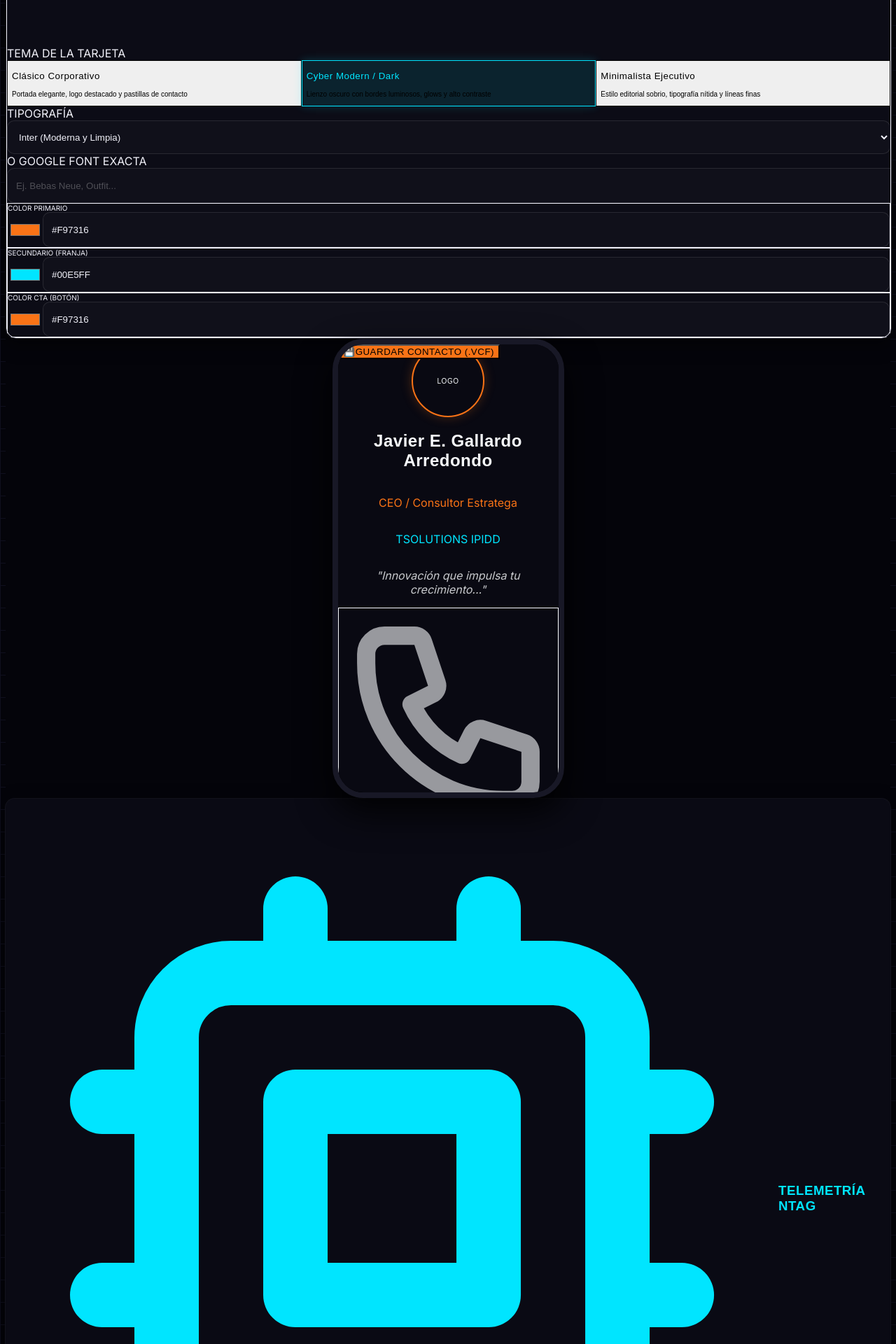
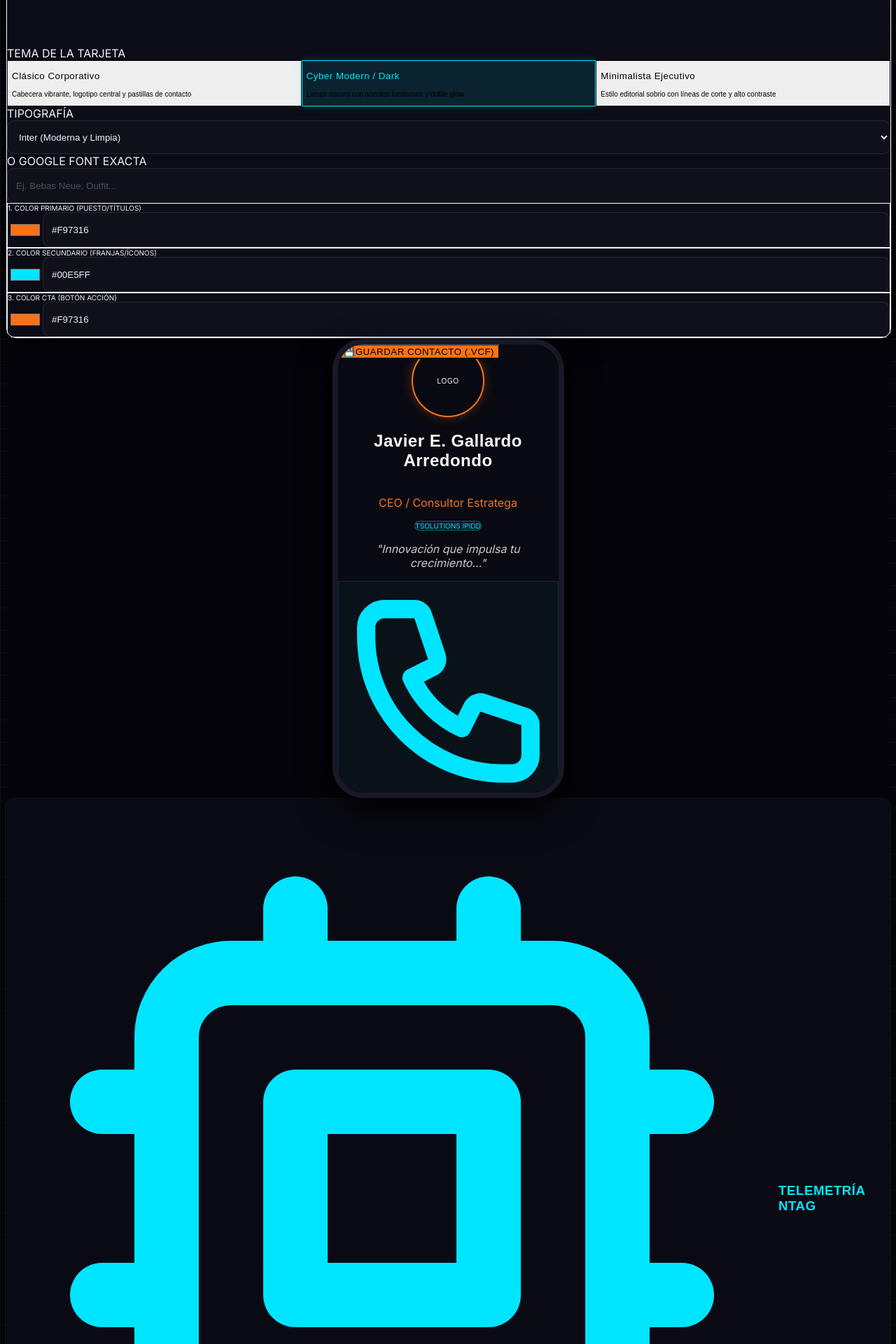
Before and after one commit to whoiselgallo/NFCvCards, a Next.js app: page / in a window 1280 px wide. Shown: the part 4540-6460 px from the top of the page at 70% size. Built offline with nearby package versions, Linux system fonts and the light colour scheme; a web font is replaced by a local one.

Commit message:
feat: prominently apply colorSecundario across phone badges, stripes, icons, and buttons

```diff
--- a/app/page.jsx
+++ b/app/page.jsx
@@ -8,29 +8,26 @@ const THEMES = {
   classic: {
     id: 'classic',
     name: 'Clásico Corporativo',
-    desc: 'Portada elegante, logo destacado y pastillas de contacto',
+    desc: 'Cabecera vibrante, logotipo central y pastillas de contacto',
     bgColor: '#ffffff',
     textColor: '#1e293b',
-    subTextColor: '#64748b',
-    cardBg: '#f8fafc'
+    subTextColor: '#64748b'
   },
   modern: {
     id: 'modern',
     name: 'Cyber Modern / Dark',
-    desc: 'Lienzo oscuro con bordes luminosos, glows y alto contraste',
+    desc: 'Lienzo oscuro con acentos luminosos y doble glow',
     bgColor: '#090912',
     textColor: '#f8fafc',
-    subTextColor: '#94a3b8',
-    cardBg: '#12121f'
+    subTextColor: '#94a3b8'
   },
   minimal: {
     id: 'minimal',
     name: 'Minimalista Ejecutivo',
-    desc: 'Estilo editorial sobrio, tipografía nítida y líneas finas',
+    desc: 'Estilo editorial sobrio con líneas de corte y alto contraste',
     bgColor: '#fafafa',
     textColor: '#0f172a',
-    subTextColor: '#475569',
-    cardBg: '#ffffff'
+    subTextColor: '#475569'
   }
 };
 
@@ -71,15 +68,15 @@ export default function VCardEngineDashboard() {
     videoYoutubeUrl: ''
   });
 
-  // Paleta Cromática (Primario, Secundario, CTA) & Logo Scale
+  // Paleta Cromática (1: Primario, 2: Secundario, 3: CTA)
   const [design, setDesign] = useState({
     fontFamily: 'Inter',
     customFont: '',
-    colorPrimario: '#F97316',   // Naranja Energy (Acentos / Títulos)
-    colorSecundario: '#00E5FF', // Aqua Turquesa (Franja / Bordes)
-    colorCTA: '#F97316',        // Color de Botones de Acción
-    theme: 'modern',            // 'classic' | 'modern' | 'minimal'
-    logoScale: 100              // Escala de 50px a 160px
+    colorPrimario: '#F97316',   // Color 1: Naranja (Títulos / Puesto)
+    colorSecundario: '#00E5FF', // Color 2: Aqua (Franjas / Badges / Íconos / Bordes)
+    colorCTA: '#F97316',        // Color 3: Botón de Acción Principal
+    theme: 'modern',
+    logoScale: 100
   });
 
   // Imágenes
@@ -467,29 +464,29 @@ export default function VCardEngineDashboard() {
                     </div>
                   </div>
 
-                  {/* PALETA 3 COLORES: PRIMARIO, SECUNDARIO, CTA */}
+                  {/* PALETA 3 COLORES CON ETIQUETAS CLARAS */}
                   <div className="grid grid-cols-1 sm:grid-cols-3 gap-3 pt-2">
-                    {/* Color Primario */}
+                    {/* Color 1: Primario */}
                     <div className="flex flex-col bg-black/40 p-2.5 rounded-lg border border-gray-800">
-                      <label className="text-[10px] text-gray-400 mb-1 uppercase tracking-wide font-bold">Color Primario</label>
+                      <label className="text-[10px] text-gray-300 mb-1 uppercase tracking-wide font-bold">1. Color Primario (Puesto/Títulos)</label>
                       <div className="flex items-center gap-2">
                         <input type="color" name="colorPrimario" value={design.colorPrimario} onChange={handleDesignChange} className="w-8 h-8 rounded border-0 bg-transparent cursor-pointer shrink-0" />
                         <input type="text" name="colorPrimario" value={design.colorPrimario} onChange={handleDesignChange} className="input-dark w-full h-8 text-xs font-mono uppercase px-2" />
                       </div>
                     </div>
 
-                    {/* Color Secundario */}
+                    {/* Color 2: Secundario (Franjas / Badges / Íconos) */}
                     <div className="flex flex-col bg-black/40 p-2.5 rounded-lg border border-gray-800">
-                      <label className="text-[10px] text-gray-400 mb-1 uppercase tracking-wide font-bold">Secundario (Franja)</label>
+                      <label className="text-[10px] text-gray-300 mb-1 uppercase tracking-wide font-bold">2. Color Secundario (Franjas/Íconos)</label>
                       <div className="flex items-center gap-2">
                         <input type="color" name="colorSecundario" value={design.colorSecundario} onChange={handleDesignChange} className="w-8 h-8 rounded border-0 bg-transparent cursor-pointer shrink-0" />
                         <input type="text" name="colorSecundario" value={design.colorSecundario} onChange={handleDesignChange} className="input-dark w-full h-8 text-xs font-mono uppercase px-2" />
                       </div>
                     </div>
 
-                    {/* Color CTA */}
+                    {/* Color 3: CTA */}
                     <div className="flex flex-col bg-black/40 p-2.5 rounded-lg border border-gray-800">
-                      <label className="text-[10px] text-gray-400 mb-1 uppercase tracking-wide font-bold">Color CTA (Botón)</label>
+                      <label className="text-[10px] text-gray-300 mb-1 uppercase tracking-wide font-bold">3. Color CTA (Botón Acción)</label>
                       <div className="flex items-center gap-2">
                         <input type="color" name="colorCTA" value={design.colorCTA} onChange={handleDesignChange} className="w-8 h-8 rounded border-0 bg-transparent cursor-pointer shrink-0" />
                         <input type="text" name="colorCTA" value={design.colorCTA} onChange={handleDesignChange} className="input-dark w-full h-8 text-xs font-mono uppercase px-2" />
@@ -550,12 +547,15 @@ export default function VCardEngineDashboard() {
                   {/* TEMA CLÁSICO */}
                   {design.theme === 'classic' && (
                     <div>
-                      {/* Portada o Franja */}
-                      <div className="h-28 w-full relative overflow-hidden flex items-center justify-center" style={{ backgroundColor: design.colorSecundario }}>
+                      {/* Portada o Franja Secundaria Vibrante */}
+                      <div
+                        className="h-28 w-full relative overflow-hidden flex items-center justify-center transition-colors"
+                        style={{ backgroundColor: design.colorSecundario }}
+                      >
                         {coverPhoto ? (
                           <img src={coverPhoto} alt="Cover" className="w-full h-full object-cover" />
                         ) : (
-                          <div className="w-full h-full opacity-30 bg-gradient-to-r from-transparent via-white/20 to-transparent"></div>
+                          <div className="w-full h-full opacity-30 bg-gradient-to-r from-transparent via-white/30 to-transparent"></div>
                         )}
                       </div>
 
@@ -574,13 +574,35 @@ export default function VCardEngineDashboard() {
 
                         <div className="mt-3">
                           <h2 className="text-xl font-bold leading-tight">{formData.nombre} {formData.apellido}</h2>
-                          <div className="accent-stripe my-2" style={{ backgroundColor: design.colorSecundario }}></div>
+
+                          {/* Franja de Acento (Color Secundario con Glow) */}
+                          <div
+                            className="h-1.5 w-14 my-2.5 rounded-full transition-all"
+                            style={{
+                              backgroundColor: design.colorSecundario,
+                              boxShadow: `0 0 10px ${design.colorSecundario}60`
+                            }}
+                          ></div>
+
                           <p className="text-sm font-bold font-bruno" style={{ color: design.colorPrimario }}>{formData.puesto}</p>
-                          <p className="text-xs opacity-75 font-semibold mt-0.5">{formData.empresa}</p>
+
+                          {/* Badge de Empresa en Color Secundario */}
+                          {formData.empresa && (
+                            <div
+                              className="inline-block px-2.5 py-0.5 mt-1.5 rounded-md text-[11px] font-bold tracking-wider uppercase border transition-all"
+                              style={{
+                                backgroundColor: `${design.colorSecundario}15`,
+                                borderColor: `${design.colorSecundario}50`,
+                                color: design.colorSecundario
+                              }}
+                            >
+                              {formData.empresa}
+                            </div>
+                          )}
                         </div>
 
                         {formData.nota && (
-                          <p className="text-xs mt-3 p-2.5 rounded-xl bg-gray-100 opacity-80 leading-relaxed italic border-l-2" style={{ borderColor: design.colorCTA }}>
+                          <p className="text-xs mt-3 p-2.5 rounded-xl bg-gray-100 opacity-80 leading-relaxed italic border-l-3" style={{ borderColor: design.colorCTA }}>
                             "{formData.nota}"
                           </p>
                         )}
@@ -597,14 +619,14 @@ export default function VCardEngineDashboard() {
                         </div>
                       )}
 
-                      {/* Logo Circular con Glow */}
+                      {/* Logo Circular con Glow de Color Primario & Secundario */}
                       <div
-                        className="rounded-full shadow-2xl bg-[#090912] p-1 flex items-center justify-center overflow-hidden my-2 border-2"
+                        className="rounded-full shadow-2xl bg-[#090912] p-1 flex items-center justify-center overflow-hidden my-2 border-2 transition-all"
                         style={{
                           width: `${design.logoScale}px`,
                           height: `${design.logoScale}px`,
                           borderColor: design.colorPrimario,
-                          boxShadow: `0 0 16px ${design.colorPrimario}40`
+                          boxShadow: `0 0 16px ${design.colorPrimario}50`
                         }}
                       >
                         {logoImg ? (
@@ -615,9 +637,31 @@ export default function VCardEngineDashboard() {
                       </div>
 
                       <h2 className="text-xl font-bold tracking-tight mt-2 font-bruno">{formData.nombre} {formData.apellido}</h2>
-                      <div className="accent-stripe my-2" style={{ backgroundColor: design.colorSecundario }}></div>
-                      <p className="text-sm font-bold mt-1" style={{ color: design.colorPrimario }}>{formData.puesto}</p>
-                      <p className="text-xs uppercase tracking-widest font-semibold mt-0.5" style={{ color: design.colorSecundario }}>{formData.empresa}</p>
+
+                      {/* Franja de Acento (Color Secundario con Glow) */}
+                      <div
+                        className="h-1.5 w-14 my-2 rounded-full transition-all"
+                        style={{
+                          backgroundColor: design.colorSecundario,
+                          boxShadow: `0 0 10px ${design.colorSecundario}80`
+                        }}
+                      ></div>
+
+                      <p className="text-sm font-bold mt-0.5" style={{ color: design.colorPrimario }}>{formData.puesto}</p>
+
+                      {/* Badge de Empresa con Fondo y Borde Secundario */}
+                      {formData.empresa && (
+                        <div
+                          className="inline-block px-3 py-1 mt-1.5 rounded-full text-[10px] uppercase tracking-widest font-bold border transition-all"
+                          style={{
+                            backgroundColor: `${design.colorSecundario}15`,
+                            borderColor: `${design.colorSecundario}60`,
+                            color: design.colorSecundario
+                          }}
+                        >
+                          {formData.empresa}
+                        </div>
+                      )}
 
                       {formData.nota && (
                         <p className="text-xs mt-3 opacity-80 leading-relaxed px-2 italic">
@@ -648,9 +692,15 @@ export default function VCardEngineDashboard() {
                       </div>
 
                       <h2 className="text-2xl font-light tracking-tight">{formData.nombre} <span className="font-extrabold">{formData.apellido}</span></h2>
-                      <p className="text-xs font-bold mt-1 tracking-wider uppercase font-bruno" style={{ color: design.colorPrimario }}>{formData.puesto}</p>
-                      <div className="w-8 h-0.5 my-2.5" style={{ backgroundColor: design.colorSecundario }}></div>
-                      <p className="text-xs opacity-70 font-semibold">{formData.empresa}</p>
+
+                      {/* Línea de Color Secundario */}
+                      <div className="w-12 h-1 my-2.5 rounded-full" style={{ backgroundColor: design.colorSecundario }}></div>
+
+                      <p className="text-xs font-bold tracking-wider uppercase font-bruno" style={{ color: design.colorPrimario }}>{formData.puesto}</p>
+
+                      {formData.empresa && (
+                        <p className="text-xs font-semibold mt-1" style={{ color: design.colorSecundario }}>{formData.empresa}</p>
+                      )}
 
                       {formData.nota && (
                         <p className="text-xs mt-3 opacity-75 leading-relaxed italic">
@@ -660,33 +710,58 @@ export default function VCardEngineDashboard() {
                     </div>
                   )}
 
-                  {/* PASTILLAS DE CONTACTO DENTRO DEL CELULAR */}
+                  {/* PASTILLAS DE CONTACTO (Con Acentos del Color Secundario) */}
                   <div className="px-5 space-y-2 mt-4">
                     {formData.telefono && (
-                      <div className="flex items-center gap-3 p-2.5 rounded-xl text-xs font-medium bg-black/5 dark:bg-white/5 border border-black/5 dark:border-white/5">
-                        <svg className="w-4 h-4 opacity-60 shrink-0" fill="none" stroke="currentColor" viewBox="0 0 24 24"><path strokeLinecap="round" strokeLinejoin="round" strokeWidth="2" d="M3 5a2 2 0 012-2h3.28a1 1 0 01.948.684l1.498 4.493a1 1 0 01-.502 1.21l-2.257 1.13a11.042 11.042 0 005.516 5.516l1.13-2.257a1 1 0 011.21-.502l4.493 1.498a1 1 0 01.684.949V19a2 2 0 01-2 2h-1C9.716 21 3 14.284 3 6V5z" /></svg>
+                      <div
+                        className="flex items-center gap-3 p-2.5 rounded-xl text-xs font-medium border transition-all"
+                        style={{
+                          backgroundColor: `${design.colorSecundario}08`,
+                          borderColor: `${design.colorSecundario}25`
+                        }}
+                      >
+                        <svg className="w-4 h-4 shrink-0 transition-colors" style={{ color: design.colorSecundario }} fill="none" stroke="currentColor" viewBox="0 0 24 24"><path strokeLinecap="round" strokeLinejoin="round" strokeWidth="2" d="M3 5a2 2 0 012-2h3.28a1 1 0 01.948.684l1.498 4.493a1 1 0 01-.502 1.21l-2.257 1.13a11.042 11.042 0 005.516 5.516l1.13-2.257a1 1 0 011.21-.502l4.493 1.498a1 1 0 01.684.949V19a2 2 0 01-2 2h-1C9.716 21 3 14.284 3 6V5z" /></svg>
                         <span className="truncate">{formData.telefono}</span>
                       </div>
                     )}
                     {formData.correo && (
-                      <div className="flex items-center gap-3 p-2.5 rounded-xl text-xs font-medium bg-black/5 dark:bg-white/5 border border-black/5 dark:border-white/5">
-                        <svg className="w-4 h-4 opacity-60 shrink-0" fill="none" stroke="currentColor" viewBox="0 0 24 24"><path strokeLinecap="round" strokeLinejoin="round" strokeWidth="2" d="M3 8l7.89 5.26a2 2 0 002.22 0L21 8M5 19h14a2 2 0 002-2V7a2 2 0 00-2-2H5a2 2 0 00-2 2v10a2 2 0 002 2z" /></svg>
+                      <div
+                        className="flex items-center gap-3 p-2.5 rounded-xl text-xs font-medium border transition-all"
+                        style={{
+                          backgroundColor: `${design.colorSecundario}08`,
+                          borderColor: `${design.colorSecundario}25`
+                        }}
+                      >
+                        <svg className="w-4 h-4 shrink-0 transition-colors" style={{ color: design.colorSecundario }} fill="none" stroke="currentColor" viewBox="0 0 24 24"><path strokeLinecap="round" strokeLinejoin="round" strokeWidth="2" d="M3 8l7.89 5.26a2 2 0 002.22 0L21 8M5 19h14a2 2 0 002-2V7a2 2 0 00-2-2H5a2 2 0 00-2 2v10a2 2 0 002 2z" /></svg>
                         <span className="truncate">{formData.correo}</span>
                       </div>
                     )}
                     {formData.url && (
-                      <div className="flex items-center gap-3 p-2.5 rounded-xl text-xs font-medium bg-black/5 dark:bg-white/5 border border-black/5 dark:border-white/5">
-                        <svg className="w-4 h-4 opacity-60 shrink-0" fill="none" stroke="currentColor" viewBox="0 0 24 24"><path strokeLinecap="round" strokeLinejoin="round" strokeWidth="2" d="M21 12a9 9 0 01-9 9m9-9a9 9 0 00-9-9m9 9H3m9 9a9 9 0 01-9-9m9 9c1.657 0 3-4.03 3-9s-1.343-9-3-9m0 18c-1.657 0-3-4.03-3-9s1.343-9 3-9m-9 9a9 9 0 019-9" /></svg>
+                      <div
+                        className="flex items-center gap-3 p-2.5 rounded-xl text-xs font-medium border transition-all"
+                        style={{
+                          backgroundColor: `${design.colorSecundario}08`,
+                          borderColor: `${design.colorSecundario}25`
+                        }}
+                      >
+                        <svg className="w-4 h-4 shrink-0 transition-colors" style={{ color: design.colorSecundario }} fill="none" stroke="currentColor" viewBox="0 0 24 24"><path strokeLinecap="round" strokeLinejoin="round" strokeWidth="2" d="M21 12a9 9 0 01-9 9m9-9a9 9 0 00-9-9m9 9H3m9 9a9 9 0 01-9-9m9 9c1.657 0 3-4.03 3-9s-1.343-9-3-9m0 18c-1.657 0-3-4.03-3-9s1.343-9 3-9m-9 9a9 9 0 019-9" /></svg>
                         <span className="truncate">{formData.url.replace(/^https?:\/\//, '')}</span>
                       </div>
                     )}
                     {formData.googleMapsUrl && (
-                      <div className="w-full py-2 px-3 rounded-xl flex items-center justify-center gap-2 text-xs font-bold border" style={{ borderColor: design.colorPrimario, color: design.colorPrimario }}>
+                      <div
+                        className="w-full py-2.5 px-3 rounded-xl flex items-center justify-center gap-2 text-xs font-bold border transition-all"
+                        style={{
+                          backgroundColor: `${design.colorSecundario}15`,
+                          borderColor: design.colorSecundario,
+                          color: design.colorSecundario
+                        }}
+                      >
                         <span>📍</span> Ver Ubicación en Maps
                       </div>
                     )}
                     {formData.videoYoutubeUrl && (
-                      <div className="w-full py-2 px-3 rounded-xl flex items-center justify-center gap-2 text-xs font-bold text-white bg-red-600 shadow-md">
+                      <div className="w-full py-2.5 px-3 rounded-xl flex items-center justify-center gap-2 text-xs font-bold text-white bg-red-600 shadow-md">
                         <span>▶</span> Ver Video de Presentación
                       </div>
                     )}
@@ -695,12 +770,12 @@ export default function VCardEngineDashboard() {
               )}
             </div>
 
-            {/* BOTÓN FLOTANTE INFERIOR DENTRO DEL MOCKUP */}
+            {/* BOTÓN FLOTANTE INFERIOR DENTRO DEL MOCKUP (Color CTA) */}
             {mode === 'vcard' && (
               <div className="absolute bottom-3.5 left-3.5 right-3.5 z-20">
                 <button
                   onClick={downloadVCF}
-                  className="w-full py-3 rounded-xl text-center font-bruno font-bold text-xs uppercase tracking-wider text-black shadow-2xl flex items-center justify-center gap-2"
+                  className="w-full py-3 rounded-xl text-center font-bruno font-bold text-xs uppercase tracking-wider text-black shadow-2xl flex items-center justify-center gap-2 transition-all hover:brightness-110"
                   style={{ backgroundColor: design.colorCTA }}
                 >
                   <span>💾</span> Guardar Contacto (.vcf)
```
